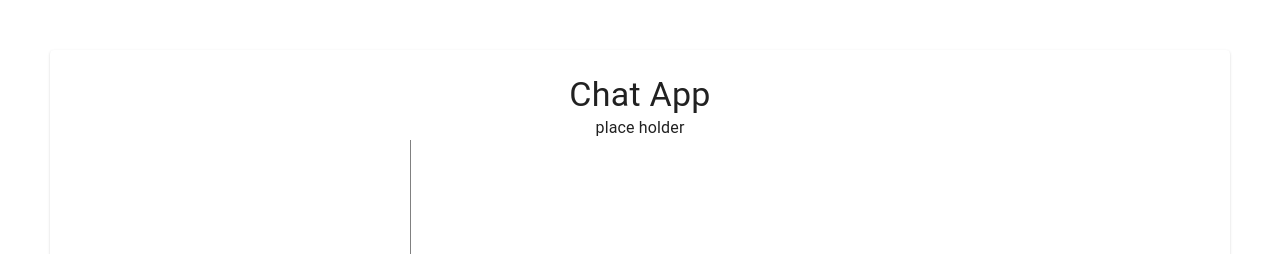
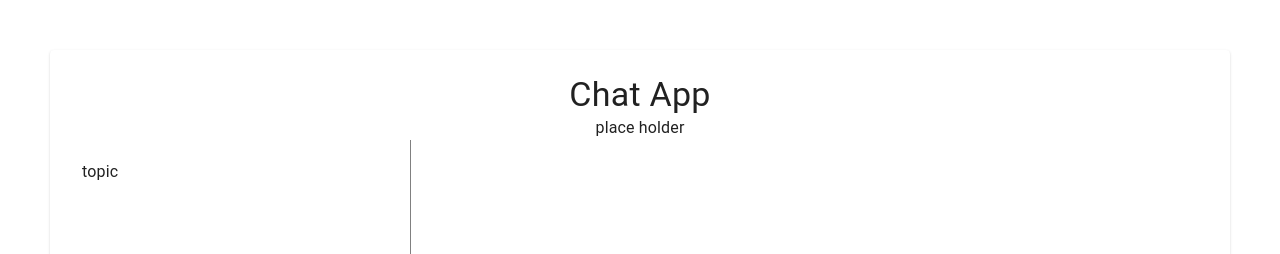
Before and after one commit to IvanTorresMia/LiveChat-withReact, a React (Create React App) app in the folder client/: page / in a window 1280 px wide. Shown: the top 254 px of the page. Built offline with nearby package versions, Linux system fonts and the light colour scheme.

Commit message:
created structure to mad through data

```diff
--- a/client/src/Components/Dashboard.js
+++ b/client/src/Components/Dashboard.js
@@ -5,6 +5,7 @@ import Typography from "@material-ui/core/Typography";
 import List from "@material-ui/core/List";
 import ListItem from "@material-ui/core/ListItem";
 import ListItemText from "@material-ui/core/ListItemText";
+import Chip from '@material-ui/core/Chip';
 
 const useStyles = makeStyles((theme) => ({
   root: {
@@ -44,14 +45,23 @@ const Dashboard = () => {
         <div className={classes.flex}>
           <div className={classes.topicsWindow}>
             <List>
-              {[].map((topic) => (
-                <ListItem button>
-                  <ListItemText primary="Drafts" />
+              {['topic'].map((topic) => (
+                <ListItem key={topic} button>
+                  <ListItemText primary={topic} />
                 </ListItem>
               ))}
             </List>
           </div>
-          <div className={classes.chatWindow}></div>
+          <div className={classes.chatWindow}>
+                {
+                    [{from: 'user', msg: 'hello'}].map((chat) => (
+                        <div className={classes.flex}>
+
+                        </div>
+                    ))
+                }
+
+          </div>
         </div>
         <div className={classes.flex}></div>
       </Paper>
```
